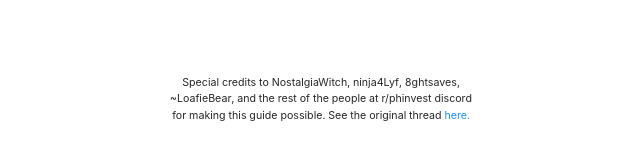
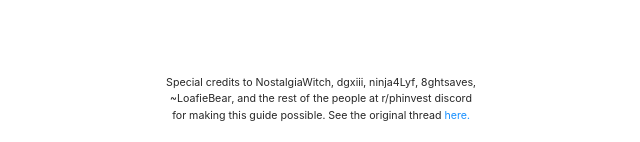
Before and after one commit to Daffodong/insuraflow, a React (Create React App) app: page / in a window 1280 px wide. Shown: the part 655-797 px from the top of the page, without its empty margins (319-959 px from the left). Built offline with nearby package versions, Linux system fonts and the light colour scheme.

Commit message:
add more credits

```diff
--- a/src/TitlePage.js
+++ b/src/TitlePage.js
@@ -17,7 +17,7 @@ export const TitlePage = props => {
         </div>
         <div class="credits">
             <p>
-                Special credits to NostalgiaWitch, ninja4Lyf, 8ghtsaves, ~LoafieBear, and the rest of the people at r/phinvest discord for making this guide possible.
+                Special credits to NostalgiaWitch, dgxiii, ninja4Lyf, 8ghtsaves, ~LoafieBear, and the rest of the people at r/phinvest discord for making this guide possible.
                 See the original thread <a target="_blank" href="https://www.reddit.com/r/phinvest/comments/gvo762/kickoff_of_rphinvest_personal_finance_guide/">here.</a>
             </p>
         </div>
```
